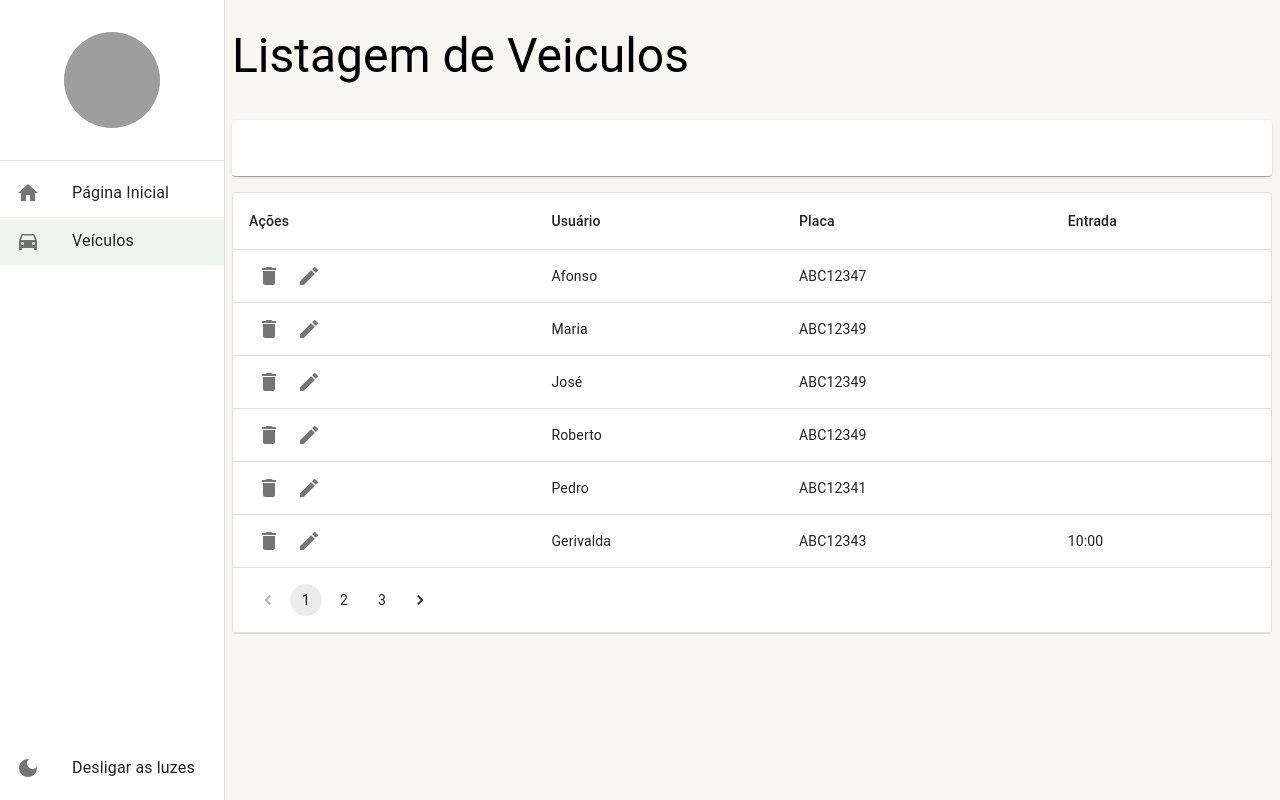
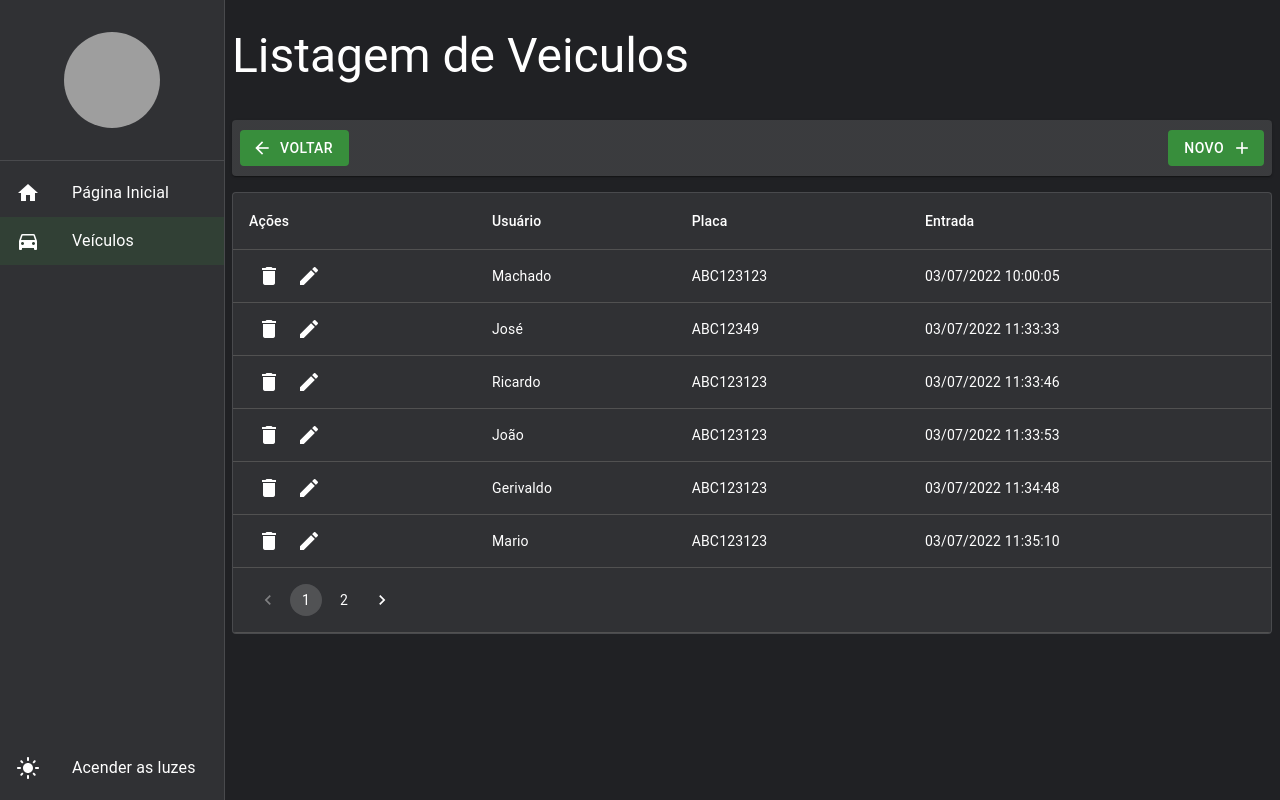
Before and after one commit to Pedro-Afonso/estacionamento-react, a React (Create React App) app: page /veiculos in a window 1280 px wide. Built offline with nearby package versions, Linux system fonts and the light colour scheme; data requests are answered from the project's data file; grey boxes are pictures that could not be loaded.

Commit message:
refactor: Renomeado o FerramentasDeListagem para FerramentasDeDetalhe

```diff
--- a/mock/database.json
+++ b/mock/database.json
@@ -1,87 +1,52 @@
 {
   "veiculos": [
     {
-      "usuario": "Afonso",
-      "placa": "ABC12347",
-      "id": 1
-    },
-    {
-      "usuario": "Maria",
-      "placa": "ABC12349",
-      "id": 2
+      "usuario": "Machado",
+      "placa": "ABC123123",
+      "entrada": "03/07/2022 10:00:05",
+      "id": 18
     },
     {
       "usuario": "José",
       "placa": "ABC12349",
-      "id": 4
+      "entrada": "03/07/2022 11:33:33",
+      "id": 20
     },
     {
-      "usuario": "Roberto",
-      "placa": "ABC12349",
-      "id": 5
+      "usuario": "Ricardo",
+      "placa": "ABC123123",
+      "entrada": "03/07/2022 11:33:46",
+      "id": 21
+    },
+    {
+      "usuario": "João",
+      "placa": "ABC123123",
+      "entrada": "03/07/2022 11:33:53",
+      "id": 22
+    },
+    {
+      "usuario": "Gerivaldo",
+      "placa": "ABC123123",
+      "entrada": "03/07/2022 11:34:48",
+      "id": 23
+    },
+    {
+      "usuario": "Mario",
+      "placa": "ABC123123",
+      "entrada": "03/07/2022 11:35:10",
+      "id": 24
     },
     {
       "usuario": "Pedro",
-      "placa": "ABC12341",
-      "id": 8
+      "placa": "ABC123123",
+      "entrada": "03/07/2022 11:35:32",
+      "id": 25
     },
     {
-      "id": 9,
-      "usuario": "Gerivalda",
-      "placa": "ABC12343",
-      "entrada": "10:00"
-    },
-    {
-      "id": 10,
-      "usuario": "Roberto",
-      "placa": "ABC12341",
-      "entrada": "10:00"
-    },
-    {
-      "usuario": "asdas",
-      "placa": "dadasd",
-      "id": 11
-    },
-    {
-      "usuario": "teste",
-      "placa": "teste",
-      "id": 12
-    },
-    {
-      "usuario": "José",
+      "usuario": "Cleiton",
       "placa": "ABC123123",
-      "entrada": 1656851064176,
-      "id": 13
-    },
-    {
-      "usuario": "Marcos",
-      "placa": "ABC12323",
-      "entrada": "1.656.851.131.486",
-      "id": 14
-    },
-    {
-      "usuario": "Cláudio",
-      "placa": "BBB22222",
-      "timeNow": "03/07/2022",
-      "id": 15
-    },
-    {
-      "usuario": "José",
-      "placa": "AAA111111",
-      "entrada": "03/07/2022",
-      "id": 16
-    },
-    {
-      "usuario": "asdasd",
-      "placa": "12313",
-      "entrada": "Sun, 03 Jul 2022 12:38:36 GMT",
-      "id": 17
-    },
-    {
-      "usuario": "Machado",
-      "placa": "123123",
-      "entrada": "03/07/2022 10:00:05",
-      "id": 18
+      "entrada": "03/07/2022 11:35:39",
+      "id": 26
     }
   ]
 }
--- a/src/pages/dashboard/Dashboard.tsx
+++ b/src/pages/dashboard/Dashboard.tsx
@@ -1,9 +1,9 @@
-import { FerramentasDaListagem } from "../../shared/components";
+import { FerramentasDeDetalhe } from "../../shared/components";
 import { LayoutBaseDaPagina } from "../../shared/layout";
 
 export const Dashboard = () => {
   return (
-    <LayoutBaseDaPagina titulo="Painel" barraDeFerramentas={<FerramentasDaListagem />}>
+    <LayoutBaseDaPagina titulo="Painel" barraDeFerramentas={<FerramentasDeDetalhe />}>
       teste
     </LayoutBaseDaPagina>
   );
--- a/src/pages/detalhes-de-veiculos/DetalhesDeVeiculos.tsx
+++ b/src/pages/detalhes-de-veiculos/DetalhesDeVeiculos.tsx
@@ -1,14 +1,19 @@
-import { TextField, Box, Paper, Grid } from "@mui/material";
+import { TextField, Box, Paper, Grid, LinearProgress } from "@mui/material";
 import { useEffect, useState } from "react";
 import { useForm, Controller, SubmitHandler } from "react-hook-form";
 import { useNavigate, useParams } from "react-router-dom";
-import { FerramentasDaListagem } from "../../shared/components";
+import { FerramentasDeDetalhe } from "../../shared/components";
 import { LayoutBaseDaPagina } from "../../shared/layout";
 import { VeiculosService } from "../../shared/services/api/veiculos/VeiculosService";
 
 export const DetalhesDeVeiculos: React.FC = () => {
   const [isLoading, setIsLoading] = useState(true);
-  const { handleSubmit, control, setValue } = useForm<FormValues>();
+  const {
+    handleSubmit,
+    control,
+    setValue,
+    formState: { errors },
+  } = useForm<FormValues>();
   const navigate = useNavigate();
 
   const { id = "nova" } = useParams<"id">();
@@ -60,6 +65,7 @@ export const DetalhesDeVeiculos: React.FC = () => {
         }
       });
     } else {
+      setIsLoading(false);
       setValue("usuario", "");
       setValue("placa", "");
     }
@@ -69,7 +75,7 @@ export const DetalhesDeVeiculos: React.FC = () => {
     <LayoutBaseDaPagina
       titulo={id === "novo" ? "Adicionar novo veículo" : "Detalhes do veículo"}
       barraDeFerramentas={
-        <FerramentasDaListagem
+        <FerramentasDeDetalhe
           mostrarBotaoSalvar
           mostrarBotaoVoltar
           mostrarBotaoNovo={id !== "novo"}
@@ -82,17 +88,26 @@ export const DetalhesDeVeiculos: React.FC = () => {
       <form>
         <Box component={Paper} variant="outlined" margin={1}>
           <Grid container display="flex" flexDirection="column" spacing={2} padding={2}>
+            {isLoading && (
+              <Grid item>
+                <LinearProgress variant="indeterminate" />
+              </Grid>
+            )}
             <Grid item>
               <Controller
                 control={control}
                 name="usuario"
                 defaultValue=""
+                rules={{ required: "Insira o nome do usuário." }}
                 render={({ field: { onChange, value } }) => (
                   <TextField
                     fullWidth
+                    disabled={isLoading}
                     label="Usuário"
                     value={value}
                     onChange={onChange}
+                    helperText={errors.usuario?.message}
+                    error={!!errors.usuario}
                   />
                 )}
               />
@@ -102,8 +117,17 @@ export const DetalhesDeVeiculos: React.FC = () => {
                 control={control}
                 name="placa"
                 defaultValue=""
+                rules={{ required: "Insira a placa do veículo." }}
                 render={({ field: { onChange, value } }) => (
-                  <TextField fullWidth label="Placa" value={value} onChange={onChange} />
+                  <TextField
+                    fullWidth
+                    disabled={isLoading}
+                    label="Placa"
+                    value={value}
+                    onChange={onChange}
+                    helperText={errors?.placa?.message}
+                    error={!!errors.placa}
+                  />
                 )}
               />
             </Grid>
--- a/src/pages/listagem-de-veiculos/ListagemDeVeiculos.tsx
+++ b/src/pages/listagem-de-veiculos/ListagemDeVeiculos.tsx
@@ -20,7 +20,7 @@ import {
   VeiculosService,
   IListagemVeiculo,
 } from "../../shared/services/api/veiculos/VeiculosService";
-import { FerramentasDaListagem } from "../../shared/components";
+import { FerramentasDeDetalhe } from "../../shared/components";
 import { LayoutBaseDaPagina } from "../../shared/layout";
 
 export const ListagemDeVeiculos = () => {
@@ -66,7 +66,14 @@ export const ListagemDeVeiculos = () => {
   return (
     <LayoutBaseDaPagina
       titulo="Listagem de Veiculos"
-      barraDeFerramentas={<FerramentasDaListagem />}
+      barraDeFerramentas={
+        <FerramentasDeDetalhe
+          mostrarBotaoVoltar
+          mostrarBotaoNovo
+          aoClicarEmVoltar={() => navigate("/pagina-inicial")}
+          aoClicarEmNovo={() => navigate("/veiculos/detalhe/novo")}
+        />
+      }
     >
       <TableContainer component={Paper} variant="outlined" sx={{ m: 1, width: "auto" }}>
         <Table>
--- a/src/shared/components/ferramentas-da-listagem/FerramentasDaListagem.tsx
+++ b/src/shared/components/ferramentas-de-detalhe/FerramentasDeDetalhe.tsx
@@ -1,6 +1,6 @@
 import { Box, Button, Icon, Paper, useTheme } from "@mui/material";
 
-interface IFerramentasDaListagemProps {
+interface IFerramentasDeDetalheProps {
   mostrarBotaoNovo?: boolean;
   mostrarBotaoSalvar?: boolean;
   mostrarBotaoVoltar?: boolean;
@@ -12,7 +12,7 @@ interface IFerramentasDaListagemProps {
   aoClicarEmVoltar?: () => void;
 }
 
-export const FerramentasDaListagem: React.FC<IFerramentasDaListagemProps> = ({
+export const FerramentasDeDetalhe: React.FC<IFerramentasDeDetalheProps> = ({
   mostrarBotaoNovo = false,
   mostrarBotaoSalvar = false,
   mostrarBotaoVoltar = false,
--- a/src/shared/components/index.ts
+++ b/src/shared/components/index.ts
@@ -1,2 +1,2 @@
 export * from "./menu-lateral/MenuLateral";
-export * from "./ferramentas-da-listagem/FerramentasDaListagem";
+export * from "./ferramentas-de-detalhe/FerramentasDeDetalhe";
--- a/src/shared/contexts/ThemeContext.tsx
+++ b/src/shared/contexts/ThemeContext.tsx
@@ -18,7 +18,7 @@ export const useAppThemeContext = () => {
 };
 
 export const AppThemeProvider: React.FC<IAppThemeProviderProps> = ({ children }) => {
-  const [themeName, setThemeName] = useState<"light" | "dark">("light");
+  const [themeName, setThemeName] = useState<"light" | "dark">("dark");
 
   const toggleTheme = useCallback(() => {
     setThemeName((oldThemeName) => (oldThemeName === "light" ? "dark" : "light"));
```
